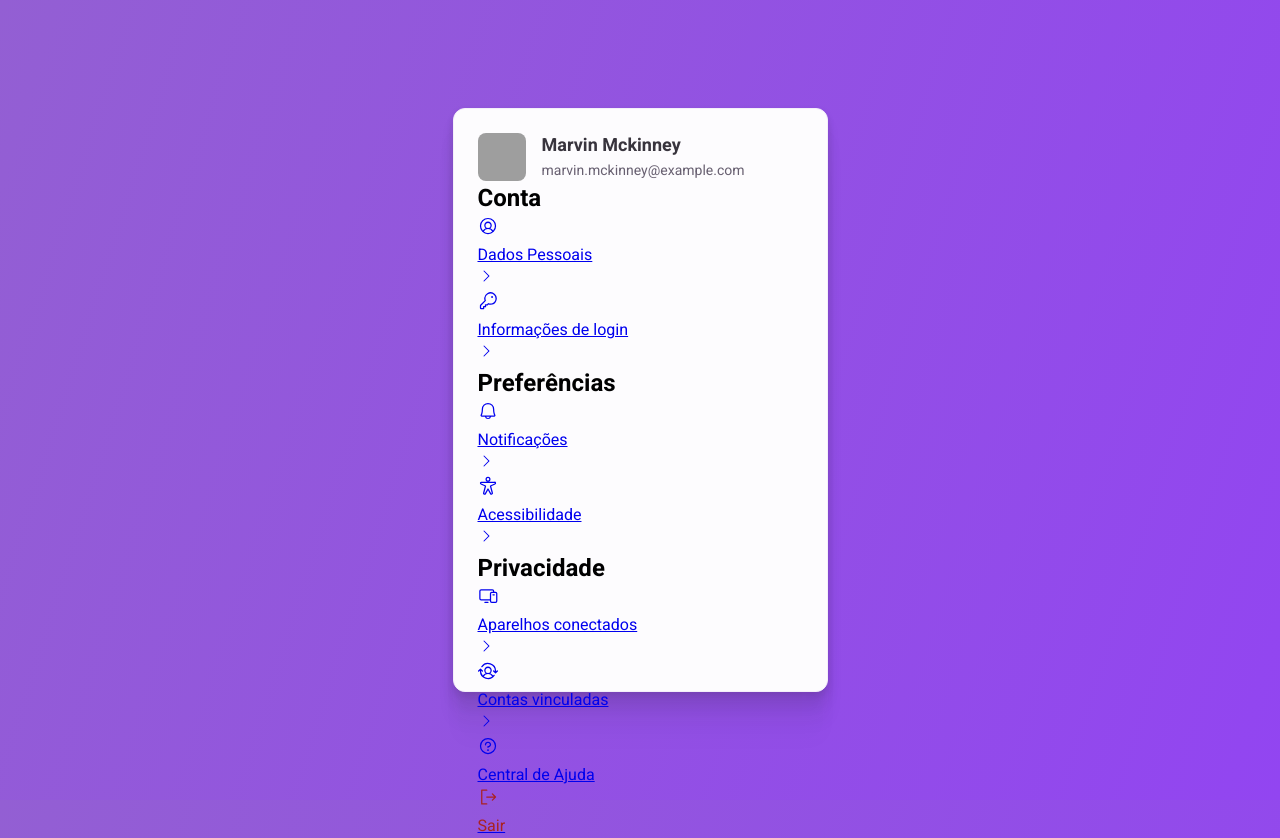
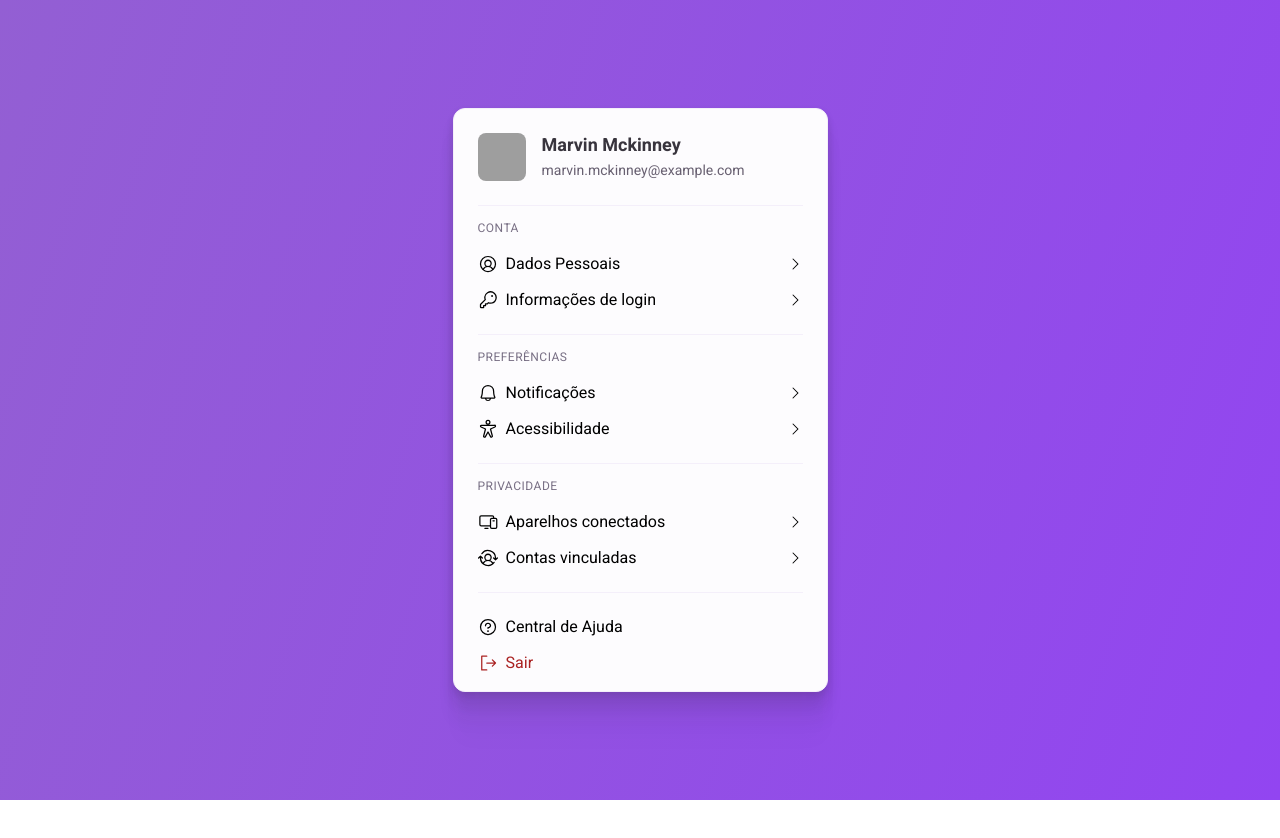
Before and after one commit to maik-emanoel/profile-settings, a React (Vite) app: page / in a window 1280 px wide. After the commit the page ends 800 px from the top, so only its background shows below. Built offline with nearby package versions, Linux system fonts and the light colour scheme; grey boxes are pictures that could not be loaded.

Commit message:
update global.css

```diff
--- a/src/global.css
+++ b/src/global.css
@@ -39,6 +39,10 @@ body {
     max-width: 37.5rem;
     width: 100%;
     height: 58.4rem;
+
+    display: flex;
+    flex-direction: column;
+    gap: 2.4rem;
 
     padding: 2.4rem 2.4rem 1.6rem;
     border-radius: 1.2rem;
@@ -87,3 +91,38 @@ body {
     line-height: 1.8rem;
     color: var(--gray_200);
 }
+
+#options .option-wrapper:last-child {
+    padding-bottom: 0;
+}
+
+.option-wrapper {
+    border-top: 1px solid var(--gray_400);
+    padding: 1.6rem 0;
+}
+
+.option-wrapper .title {
+    font-size: 1.2rem;
+    font-weight: 400;
+    line-height: 100%;
+    color: var(--gray_300);
+    letter-spacing: 0.04em;
+    text-transform: uppercase;
+    margin-bottom: 1.2rem;
+}
+
+.item a{
+    display: flex;
+    align-items: center;
+    justify-content: space-between;
+    padding: .8rem 0;
+    gap: .8rem;
+    height: 3.6rem;
+
+    text-decoration: none;
+    color: inherit;
+}
+
+.item p {
+    flex: 1;
+}
```
